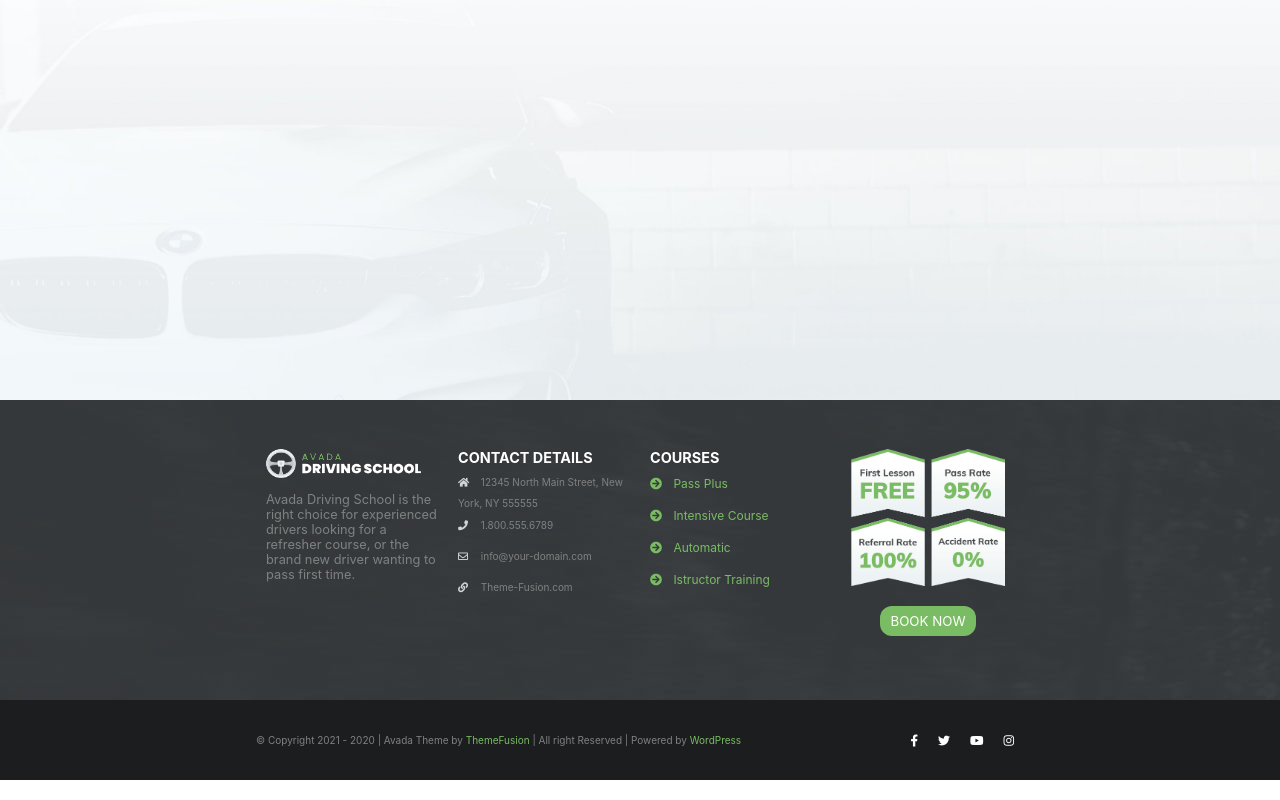
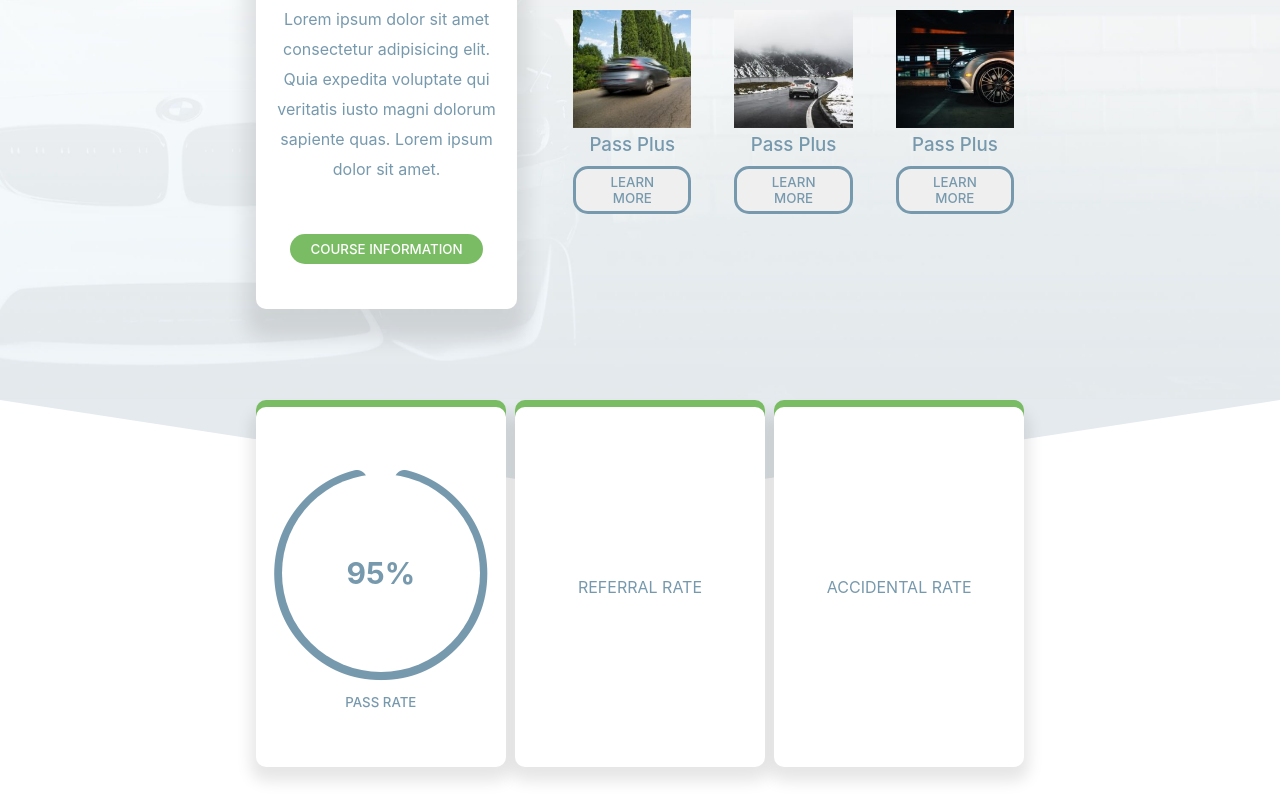
Before and after one commit to Stefano-Para/proj-html-vuejs, a Vue app: page / in a window 1280 px wide. Shown: the part 1260-2060 px from the top of the page. Built offline with nearby package versions, Linux system fonts and the light colour scheme.

Commit message:
domanda su immagine %

```diff
--- a/src/components/Main.vue
+++ b/src/components/Main.vue
@@ -46,8 +46,67 @@
             </div>
         </section>
         <!-- section 3/5 instructor sect  -->
-        <section id="courses">
+        <section id="instructorsNDcourses">
 
+            <!-- absolute part top of section  -->
+            <section id="courses-container">
+                <!-- non posso metterla come background perchè mi da un errore di chrome non da console solita ma per privacy (errore giallo) -->
+                <svg class="fusion-big-triangle-candy" xmlns="http://www.w3.org/2000/svg" version="1.1" width="100%" height="100" viewBox="0 0 100 100" preserveAspectRatio="none" style="fill:#e4eaed;padding:0;"><path d="M-1 -1 L50 99 L101 -1 Z"></path></svg>
+
+                <div class="container-dimension">
+                    <!-- 1 colonna -->
+                    <div class="column4 column4-absolute">
+                        <img src="../assets/new-corner.jpg" alt="">
+                        <h2>Courses</h2>
+                        <p>Lorem ipsum dolor sit amet consectetur adipisicing elit. Quia expedita voluptate qui veritatis iusto magni dolorum sapiente quas. Lorem ipsum dolor sit amet.</p>
+                        <button>Course Information</button>
+                    </div>
+                    <!-- 3 colonne  -->
+                    <div id="container-3column">
+                        <div class="column4">
+                        <img src="../assets/courses-passplus-200x200.jpg" alt="">
+                        <h3>Pass Plus</h3>
+                        <button>Learn More</button>
+                    </div>
+                    <div class="column4">
+                        <img src="../assets/course-intensive-200x200.jpg" alt="">
+                        <h3>Pass Plus</h3>
+                        <button>Learn More</button>
+                    </div>
+                    <div class="column4">
+                        <img src="../assets/courses-instructor-200x200.jpg" alt="">
+                        <h3>Pass Plus</h3>
+                        <button>Learn More</button>
+                    </div>
+                    </div>
+                </div>
+
+            </section>
+
+            <!-- second part of the section with istructors  -->
+            <section>
+                <div class="container-dimension container-circles3">
+                    <div class="background-green">
+                        <div class="container-circle">
+                            <i class="fas fa-circle-notch fa-9x"></i>
+                            <div class="white-circle">
+                                <h2>95%</h2>
+                            </div>
+                                <h5>Pass Rate</h5>
+                        </div>
+                    </div>
+                    <div class="background-green">
+                        <div class="container-circle">
+                            referral rate
+                        </div>
+                    </div>
+                    <div class="background-green">
+                        <div class="container-circle">
+                            accidental rate
+                        </div>
+                    </div>
+                </div>
+            </section>
         </section>
 
   </main>
@@ -60,6 +119,7 @@ export default {
 </script>
 
 <style lang="scss" scoped>
+// FIRST SECTION
 #sign-up {
     background-color: white;
     height: 480px;
@@ -149,6 +209,7 @@ export default {
         }
     }
 }
+// SECOND SECTION
 #drive-today {
     height: 190px;
     background-image: url(../assets/horizontal-cta-background.jpg);
@@ -185,11 +246,142 @@ export default {
         }
     }
 }
-#courses {
-    height: 450px;
-    background-image: url(../assets/promise-background.jpg);
-    background-size: cover;
-    background-position: center;
+// THIRD SECTION
+#instructorsNDcourses {
+    height: 900px;
+    #courses-container {
+        position: relative;
+        height: 450px;
+        background-image: url(../assets/promise-background.jpg);
+        background-size: 100%;
+        background-position: bottom;
+        svg {
+            position: absolute;
+            width: 100%;
+            bottom: -99px;
+        }
+        .container-dimension {
+            display: flex;
+            justify-content: space-between;
+            text-align: center;
+            padding: 50px 0;
+            #container-3column {
+                display: flex;
+                justify-content: space-between;
+                width: 60%;
+            }
+            .column4 {
+                width: 30%;
+                display: flex;
+                flex-direction: column;
+                color: #7799ad;
+                padding: 10px;
+                h3 {
+                    font-weight: 500;
+                    margin: 5px 0;
+                }
+                button {
+                    text-transform: uppercase;
+                    font-weight: 500;
+                    color: #7799ad;
+                    margin: 5px auto;
+                    padding: 5px 20px;
+                    border: 3px solid;
+                    border-radius: 15px;
+                    &:hover {
+                        color: #7ABC64;
+                    }
+                }
+
+            }
+            .column4-absolute {
+                width: 34%;
+                position: relative;
+                box-shadow: 0px 20px 20px 10px rgba($color: #000000, $alpha: 0.1);
+                top: -80px;
+                background-color: white;
+                border-radius: 10px;
+                padding: 15px;
+                img {
+                    position: absolute;
+                    width: 50px;
+                    left: 0;
+                    top: 0;
+                    overflow: hidden;
+                    border-radius: 2px;
+                }
+                h2 {
+                    margin: 10px 0;
+                }
+                p {
+                    line-height: 30px;
+                    margin: 20px 0 30px;
+                }
+                button {
+                    text-transform: uppercase;
+                    color: white;
+                    background-color: #7ABC64;
+                    border: 0;
+                    margin: 20px auto 30px;
+                    padding: 7px 20px;
+                    &:hover {
+                        transform: scale(0.9);
+                    }
+                }
+            }
+        }
+    }
+    .container-circles3 {
+        display: flex;
+        height: 150px;
+        justify-content: space-between;
+        position: relative;
+        color: #7799ad;
+        text-transform: uppercase;
+        .background-green {
+            box-shadow: 0px 16px 15px 5px rgb(0 0 0 / 10%);
+            background-color: #7ABC64;
+            height: 360px;
+            width: 32.5%;
+            border-radius: 10px;
+            .container-circle {
+                background-color: white;
+                width: 100%;
+                height: 360px;
+                top: 7px;
+                border-radius: 10px;
+                display: flex;
+                flex-direction: column;
+                justify-content: center;
+                align-items: center;
+                position: relative;
+                i {
+                    font-size: 220px;
+                }
+                h5 {
+                    width: 100%;
+                    text-align: center;
+                    margin: 10px auto 0;
+                    font-weight: 500;
+                }
+                .white-circle {
+                    position: absolute;
+                    background-color: white;
+                    bottom: 95px;
+                    height: 198px;
+                    width: 198px;
+                    border-radius: 50%;
+                    h2 {
+                        font-size: 30px;
+                        position: absolute;
+                        top: 50%;
+                        left: 50%;
+                        transform: translate(-50%, -50%);
+                    }
+                }
+            }
+        }
+    }
 }
 
 </style>
```
